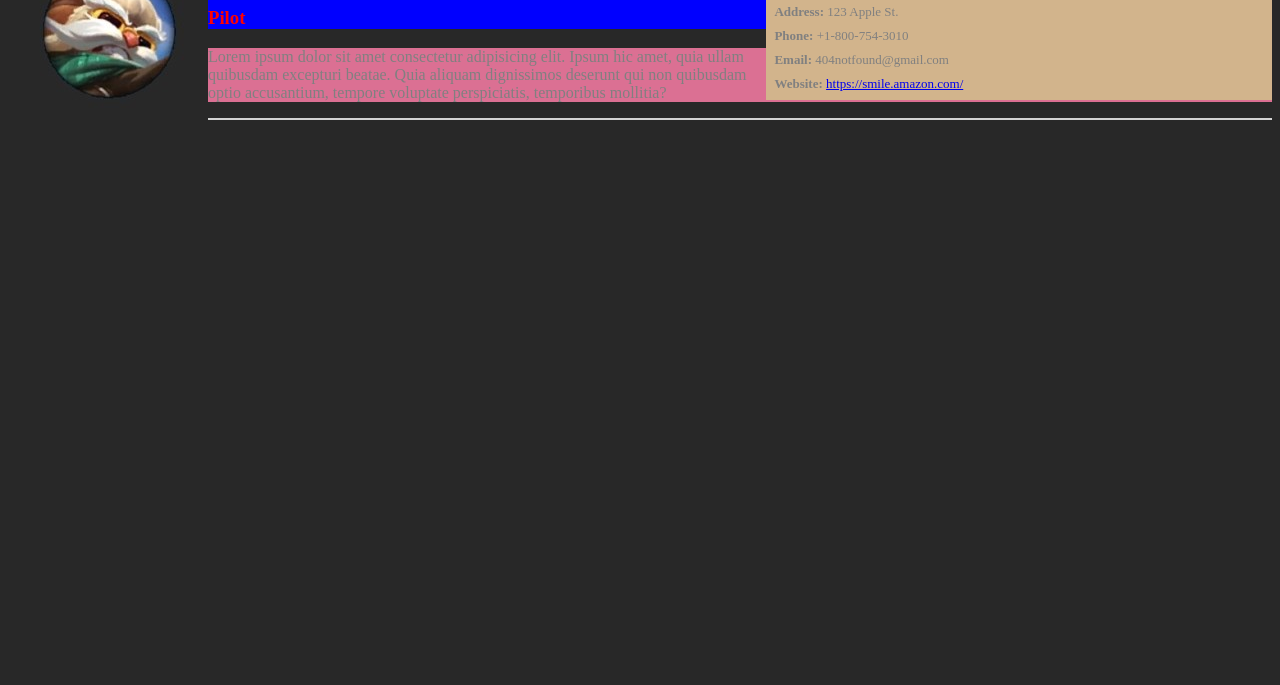
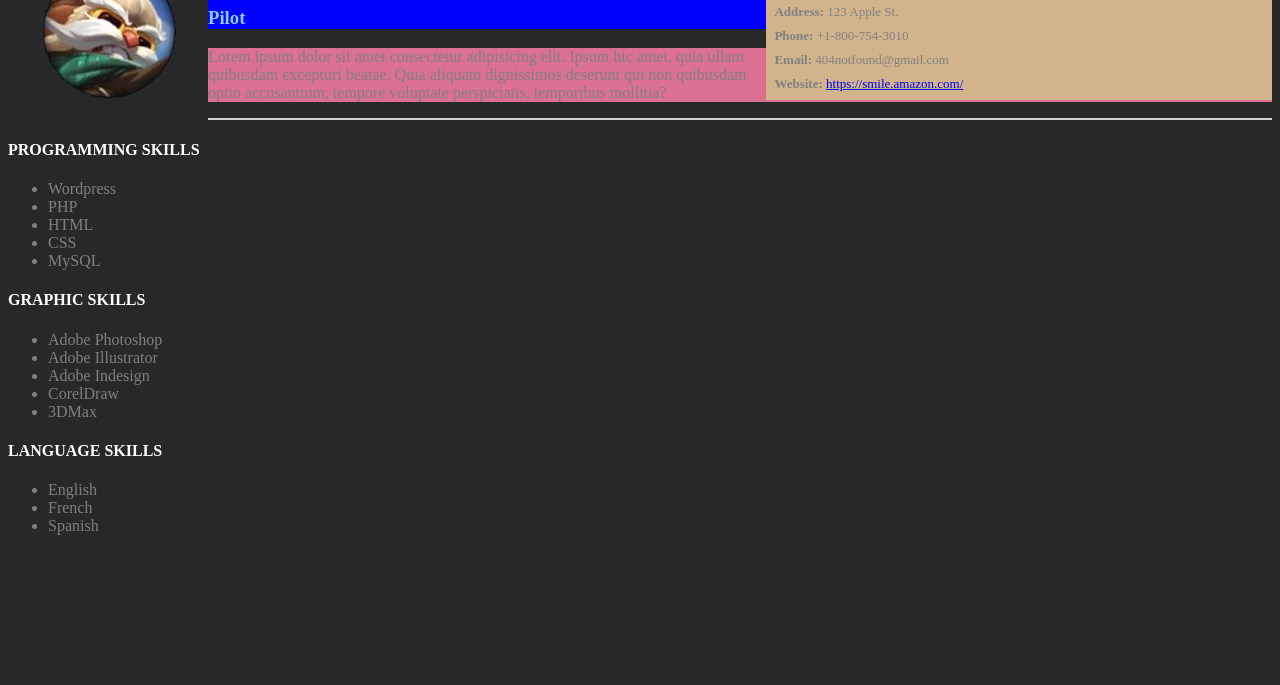
Before and after one commit to yangbri1/307.5_practice_html_css, a plain HTML site: page index.html in a window 1280 px wide. Shown: the part 115-800 px from the top of the page. Drawn offline with Linux system fonts and the light colour scheme.

Commit message:
created section3 class...format under just 1 div(box6) works but need to separate maybe

```diff
--- a/index.html
+++ b/index.html
@@ -59,10 +59,38 @@
 
         </div>
 
-
-
         <hr/>
 
+        <div class="section3">
+            <div id="box6" class="section3">
+                <h4> PROGRAMMING SKILLS </h4>
+                <ul>
+                    <li>Wordpress</li>
+                    <li>PHP</li>
+                    <li>HTML</li>
+                    <li>CSS</li>
+                    <li>MySQL</li>
+                </ul>
+            </div>
+            <div id="box7" class="section3">
+                <h4> GRAPHIC SKILLS </h4>
+                <ul>
+                    <li>Adobe Photoshop</li>
+                    <li>Adobe Illustrator</li>
+                    <li>Adobe Indesign</li>
+                    <li>CorelDraw</li>
+                    <li>3DMax</li>
+                </ul>
+            </div>
+            <div id="box8" class="section3">
+                <h4> LANGUAGE SKILLS </h4>
+                <ul>
+                    <li>English</li>
+                    <li>French</li>
+                    <li>Spanish</li>
+                </ul>
+            </div>
+        </div>
     </div>
 
 </body>
--- a/styles/styles.css
+++ b/styles/styles.css
@@ -5,11 +5,13 @@
     overflow: hidden;
     /*justify-content: flex-start;*/
 
+
 }
 
 .section1{
     background-color: rgb(40, 40, 40); /*redundant as html has already established color? */
     /*text-align:left; default */
+    color:grey;
 
 }
 
@@ -17,32 +19,33 @@
 #box2{background-color:green; max-width: 50%; }
 #box3{background-color:palevioletred; }
 
+nav{
+    display: flex;
+    justify-content: flex-end;
+}
+
 html{
     background-color:rgb(40, 40, 40);
 }
 
-/* h1{
+h1, h4{
     color:white;
 }
 
 h3{
     color:lightskyblue
-} */
-
-
-nav{
-    display: flex;
-    justify-content: flex-end;
 }
 
-p{
+/* p{
     color:grey
-}
+}  */
 
 aside{
     width: 40%;
     float: right;
-    background-color:tan
+    background-color:tan;
+    /* display: flex;
+    flex-direction: column; */
 
  }
 
@@ -55,3 +58,14 @@ aside{
     border: 1px solid lightgrey;
 
  }
+
+.section3{
+    /*float:right;  text-align: end; */
+    color:grey;
+    /* display: flex;
+    flex-direction: column;
+    align-items:flex-end; */
+    display:inline;
+
+;
+}
```
